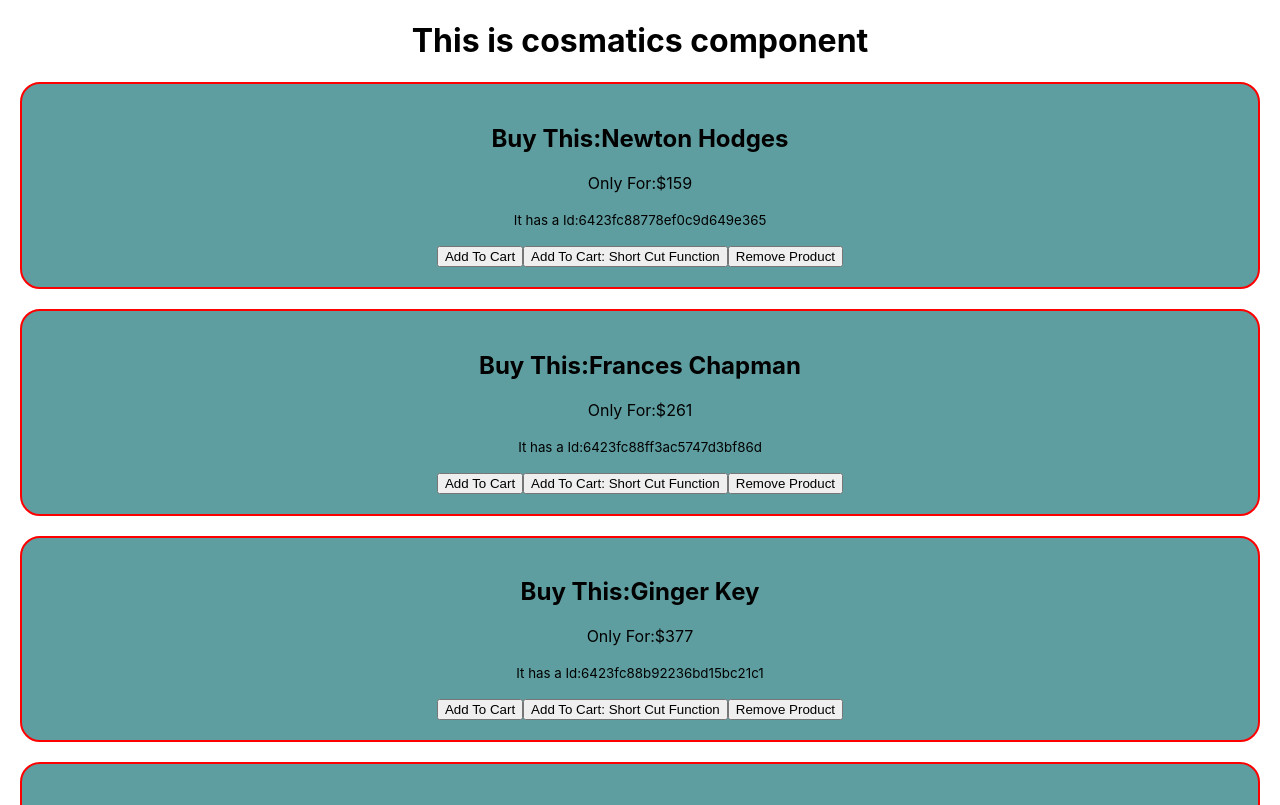
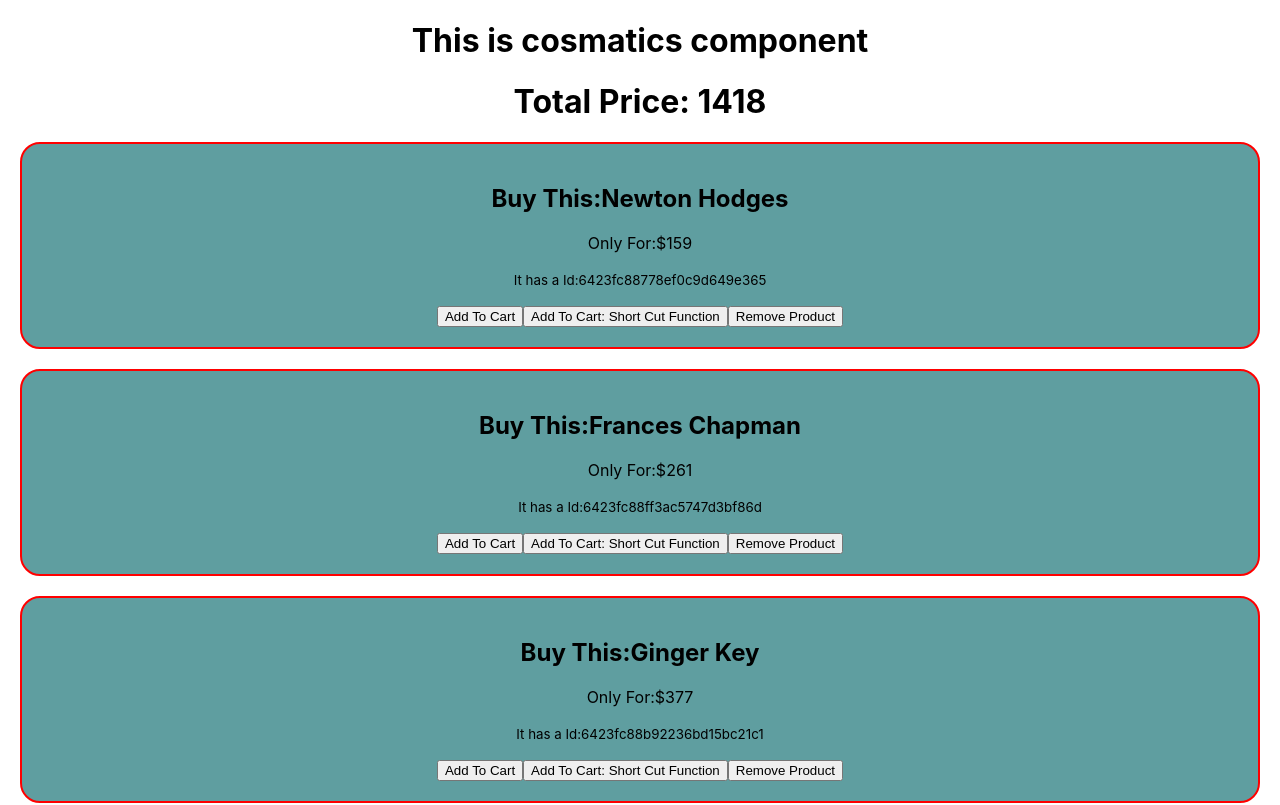
Before and after one commit to shimul-das/React-Basic-Project, a React (Create React App) app in the folder react-storage-and-handaler/: page / in a window 1280 px wide. Shown: the top 805 px of the page. Built offline with nearby package versions, Linux system fonts and the light colour scheme.

Commit message:
add total price in cart

```diff
--- a/react-storage-and-handaler/src/components/Cosmatics/cosmatics.js
+++ b/react-storage-and-handaler/src/components/Cosmatics/cosmatics.js
@@ -1,6 +1,7 @@
 import React, { useEffect, useState } from 'react'
 import Cosmatic from '../cosmatic/Cosmatic';
 import add, { multiply } from './utilities/calculate';
+import { getTotalPrice } from './utilities/fakedb';
 //import add from './utilities/calculate';
 
 const Cosmatics = () => {
@@ -16,9 +17,11 @@ useEffect(()=>{
     .then(res=>res.json())
     .then(data=>setcosmatics(data))
 },[])
+const total=getTotalPrice(cosmatics);
   return (
     <div>
         <h1>This is cosmatics component</h1>
+        <h1>Total Price: {total}</h1>
         {
             cosmatics.map(cosmatic=><Cosmatic key={cosmatic.id} cosmatic={cosmatic}></Cosmatic>)
         }
--- a/react-storage-and-handaler/src/components/Cosmatics/utilities/fakedb.js
+++ b/react-storage-and-handaler/src/components/Cosmatics/utilities/fakedb.js
@@ -52,5 +52,10 @@ const removeFromDb=(id)=>{
 const deleteShoppingCart=()=>{
     localStorage.removeItem('shoping-cart')
 }
+const getTotalPrice=(products)=>{
+const reducer=(previous,current)=>previous+current.price;
+const total=products.reduce(reducer,0);
+return total;
+}
 
-export {cartToDb, removeFromDb,deleteShoppingCart}
+export {cartToDb, removeFromDb,deleteShoppingCart,getTotalPrice}
```
